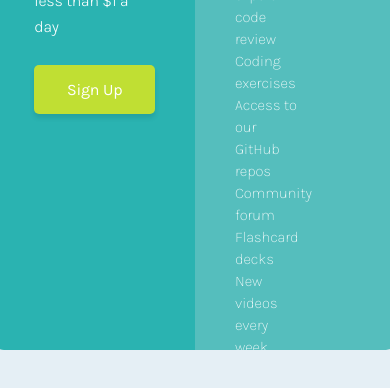
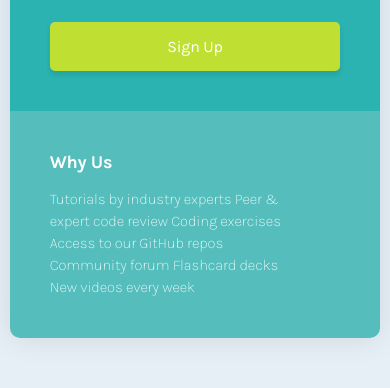
Before and after one commit to vanjamilicevic/SinglePriceGridComponent, a plain HTML site: page index.html in a window 390 px wide. Shown: the part 494-882 px from the top of the page. Before the commit the page ends 844 px from the top, so only its background shows below. Drawn offline with Linux system fonts and the light colour scheme.

Commit message:
Finished mobile design

```diff
--- a/style.css
+++ b/style.css
@@ -127,3 +127,43 @@ body {
     line-height: 22px;
     opacity: 95%;
 }
+
+/* --------------Media queries-------------- */
+
+@media only screen and (max-width: 650px) {
+    body {
+        height: fit-content;
+        overflow: scroll;
+    }
+
+    .main-container {
+        max-width: 95%;
+        margin-top: 50px;
+        margin-bottom: 50px;
+    }
+
+    .monthly-subscription-and-why-us-wrapper {
+        flex-direction: column;
+    }
+
+    .monthly-subscription-container {
+        width: 100%;
+    }
+
+    .why-us-container {
+        width: 100%;
+    }
+}
+
+@media only screen and (max-width: 950px) and (max-height: 440px) {
+
+    body {
+        height: fit-content;
+        overflow: scroll;
+    }
+
+    .main-container {
+        margin-top: 60px;
+        margin-bottom: 60px;
+    }
+}
```
